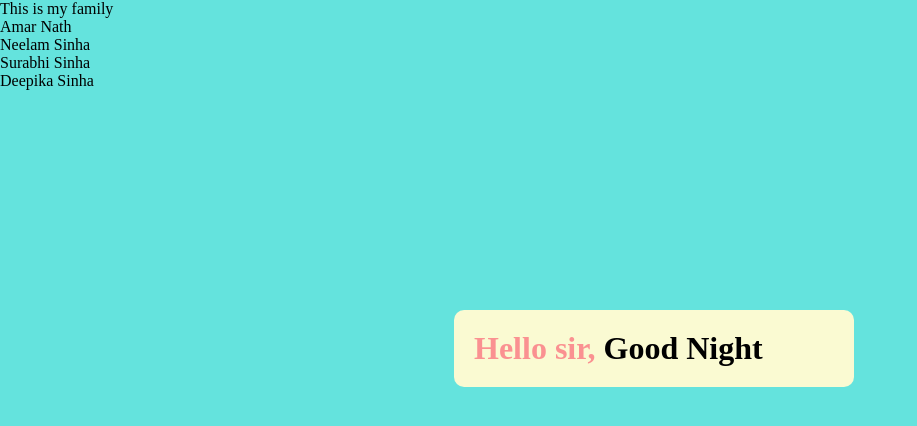
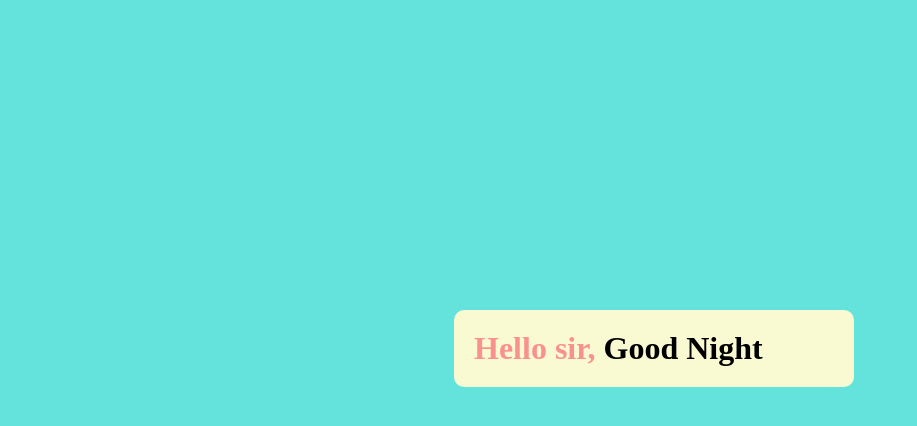
Before and after one commit to Shilpa3107/reactapp, a React (Create React App) app: page / in a window 1280 px wide. Shown: the top 426 px of the page, without its empty margins (0-917 px from the left). Built offline with nearby package versions, Linux system fonts and the light colour scheme.

Commit message:
Calling head component

```diff
--- a/src/App.jsx
+++ b/src/App.jsx
@@ -1,13 +1,10 @@
 import Heading from './Heading';
-import Para from './Para';
-import Table from './Table';
 
 function App(){
     return (
         <>
         <Heading/>
-        <Para/>
-        <Table/>
+
         </>
     );
 }
```
